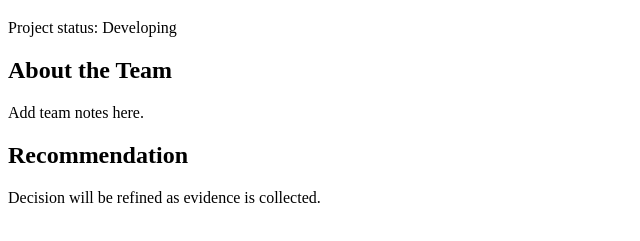
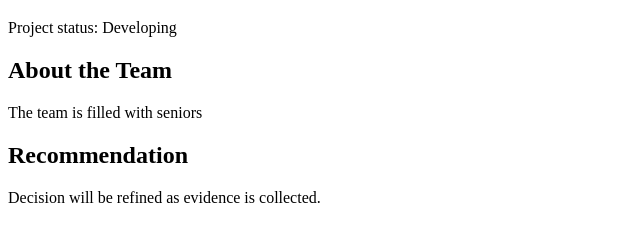
Before and after one commit to lmbreyer/Git_Practice_Starter, a plain HTML site: page index.html in a window 1280 px wide. Shown: the part 61-302 px from the top of the page, without its empty margins (0-640 px from the left). Drawn offline with Linux system fonts and the light colour scheme.

Commit message:
Added a meaningful sentence

```diff
--- a/index.html
+++ b/index.html
@@ -9,7 +9,7 @@
     <p id="status">Project status: Developing</p>
     <section id="about">
       <h2>About the Team</h2>
-      <p>Add team notes here.</p>
+      <p>The team is filled with seniors</p>
     </section>
     <section id="decision">
       <h2>Recommendation</h2>
```
